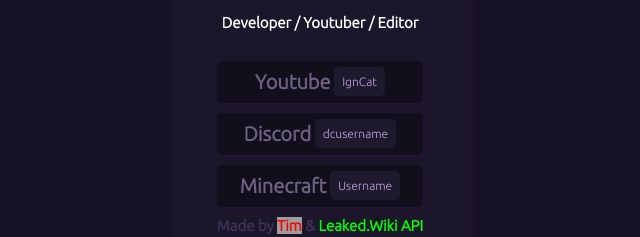
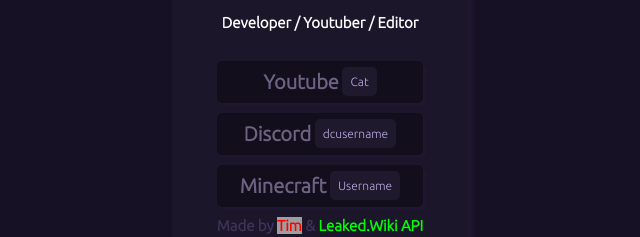
Before and after one commit to 2StrokeWRLD/MRCat3496.github.io, a plain HTML site: page index.html in a window 1280 px wide. Shown: the part 175-412 px from the top of the page, 320-960 px from the left. Drawn offline with nearby package versions, Linux system fonts and the light colour scheme; no server answers; grey boxes are pictures that could not be loaded.

Commit message:
Update index.html

```diff
--- a/index.html
+++ b/index.html
@@ -23,7 +23,7 @@
         <div style="margin-top:30px;">
             <div class="socials">
                 <h1 class="title">Youtube</h1>
-                <a style="text-decoration:none;" href="https://www.youtube.com/@TimGames21" target="_blank"><h1 id="youtube" class="link">IgnCat</h1></a>
+                <a style="text-decoration:none;" href="https://www.youtube.com/@TimGames21" target="_blank"><h1 id="youtube" class="link">Cat</h1></a>
             </div>
             <div class="socials">
                 <h1 class="title">Discord</h1>
```
